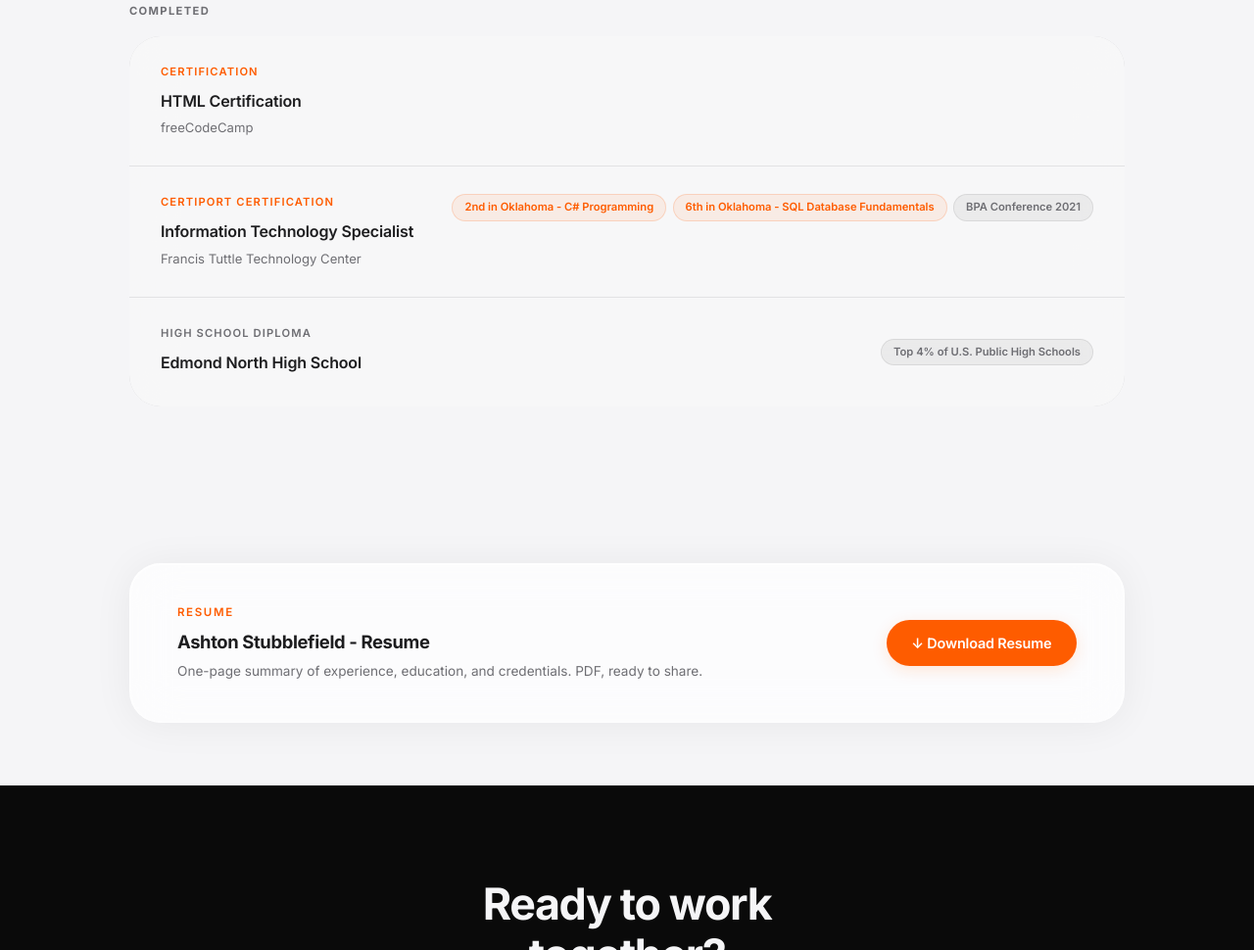
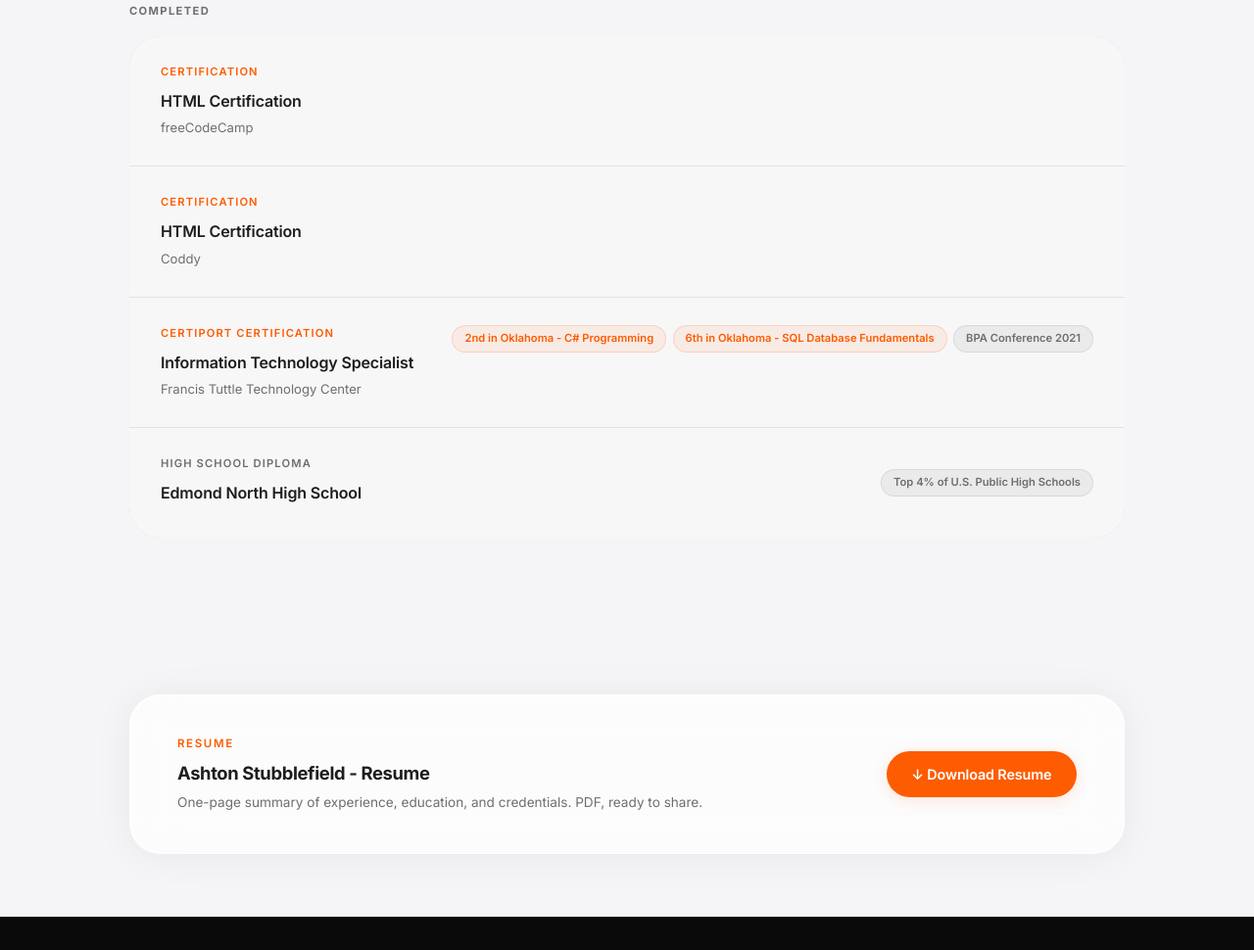
Before and after one commit to ashstumusic/ashstu.codes, a plain HTML site: page about.html in a window 1280 px wide. Shown: the part 2280-3250 px from the top of the page at 98% size. Drawn offline with Linux system fonts and the light colour scheme.

Commit message:
Resume + About: add Coddy HTML certification

```diff
--- a/about.html
+++ b/about.html
@@ -187,6 +187,14 @@
             </div>
           </div>
 
+          <div class="glass-card" style="border-radius: 0; border: none; padding: 1.75rem 2rem; box-shadow: none; display: flex; justify-content: space-between; align-items: center; flex-wrap: wrap; gap: 1rem;">
+            <div>
+              <p style="font-size: 0.7rem; font-weight: 600; text-transform: uppercase; letter-spacing: 0.1em; color: var(--accent); margin-bottom: 0.5rem;">Certification</p>
+              <h3 style="margin-bottom: 0.25rem;">HTML Certification</h3>
+              <p style="font-size: 0.82rem; color: var(--muted);">Coddy</p>
+            </div>
+          </div>
+
           <div class="glass-card" style="border-radius: 0; border: none; padding: 1.75rem 2rem; box-shadow: none; display: flex; justify-content: space-between; align-items: flex-start; flex-wrap: wrap; gap: 1rem;">
             <div>
               <p style="font-size: 0.7rem; font-weight: 600; text-transform: uppercase; letter-spacing: 0.1em; color: var(--accent); margin-bottom: 0.5rem;">Certiport Certification</p>
```
Also changed, not shown: cv.html (+7 -0 lines), 1 other file.
